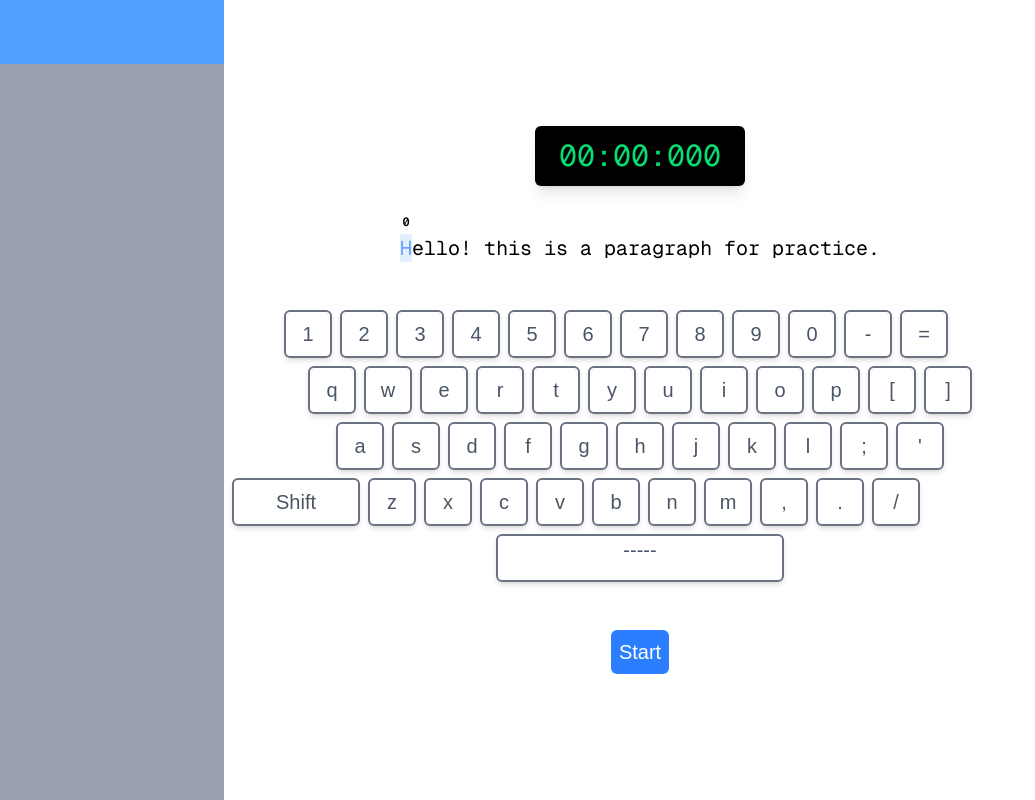
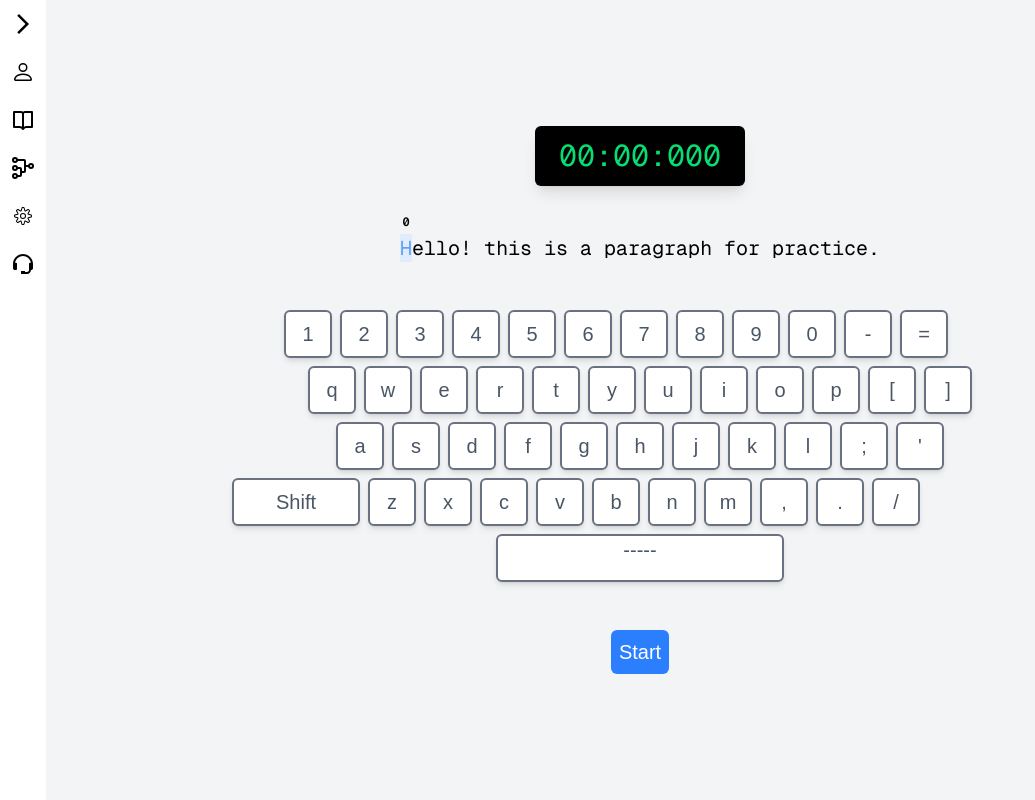
Before and after one commit to ErfanGh83/10fingertyping, a Next.js app: page /practice in a window 1280 px wide. Shown: the whole page, without its empty margins (0-1035 px from the left). Built offline with nearby package versions, Linux system fonts and the light colour scheme.

Commit message:
feat: added sidebar

```diff
--- a/src/app/practice/page.tsx
+++ b/src/app/practice/page.tsx
@@ -11,13 +11,11 @@ import ShiftContainer from '@/components/ShiftContainer'
 import DisplayParagraph from '@/components/DisplayParagraph'
 import { useTimer } from '@/hooks/useTimer'
 import Timer from '@/components/Timer'
-import { BsSpeedometer } from 'react-icons/bs'
-import { MdRestartAlt, MdSpeed } from 'react-icons/md'
-import { DiDart } from 'react-icons/di'
-import { TbTargetArrow } from 'react-icons/tb'
 import ResultBoard from '@/components/ResultBoard'
 import { BiStop } from 'react-icons/bi'
 import { VscDebugContinue } from 'react-icons/vsc'
+import Sidebar from '@/components/SideBar'
+import { MdRestartAlt } from 'react-icons/md'
 
 const Page = () => {
 
@@ -167,7 +165,7 @@ const Page = () => {
 
     return (
         <div
-            className='w-screen h-screen bg-white text-black relative'
+            className='w-screen h-screen bg-gray-100 text-black relative'
         >
             <div
                 className='size-full flex flex-col items-center justify-center gap-12'
@@ -224,7 +222,7 @@ const Page = () => {
                             onClick={handlePause}
                             className='size-12 flex items-center justify-center rounded-md text-xl text-white cursor-pointer bg-blue-500 hover:bg-blue-600'
                         >
-                            {running ? <BiStop size={30}/> : <VscDebugContinue size={30}/>}
+                            {running ? <BiStop size={30} /> : <VscDebugContinue size={30} />}
                         </button>
                     }
 
@@ -234,14 +232,12 @@ const Page = () => {
                             onClick={handleReset}
                             className='size-12 flex items-center justify-center rounded-md text-xl text-white cursor-pointer bg-red-500 hover:bg-red-600'
                         >
-                            <MdRestartAlt size={30}/>
+                            <MdRestartAlt size={30} />
                         </button>
                     }
                 </div>
 
-                <div className='w-56 h-screen flex flex-col items-center bg-gray-400 absolute z-11 top-0 left-0'>
-                    <div className='w-full h-16 bg-blue-400'></div>
-                </div>
+                <Sidebar />
             </div>
         </div>
     )
--- a/src/components/KeyContainer.tsx
+++ b/src/components/KeyContainer.tsx
@@ -12,7 +12,7 @@ const KeyContainer = ({ keyText, alt, isNext, pressedWrong }: Props) => {
 
     return (
         <button
-            className={`size-12 flex items-center justify-center text-xl rounded-md relative shadow-md
+            className={`size-12 flex items-center justify-center text-xl bg-white rounded-md relative shadow-md
                 ${pressedWrong ? 'border-red-500 text-red-500 border-4 font-bold' : isNext ? 'border-blue-500 text-blue-500 border-4 font-bold' : 'border-gray-500 text-gray-600 border-2'}`}
         >
             {alt ? alt : keyText}
--- a/src/components/ShiftContainer.tsx
+++ b/src/components/ShiftContainer.tsx
@@ -7,7 +7,7 @@ const ShiftContainer = ({ shiftIsNeeded, wrongKeyPressed }: Props) => {
 
     return (
         <button
-            className={`h-12 w-32 flex items-center justify-center text-xl rounded-md shadow-md
+            className={`h-12 w-32 flex items-center justify-center text-xl bg-white rounded-md shadow-md
                 ${shiftIsNeeded && wrongKeyPressed ? 'border-red-500 text-red-500 border-4 font-bold' : shiftIsNeeded?  'border-blue-500 text-blue-500 border-4 font-bold' : 'border-gray-500 text-gray-600 border-2'}`}
         >
             Shift
--- /dev/null
+++ b/src/components/SideBar.tsx
@@ -0,0 +1,83 @@
+import { useState } from "react";
+import { MdArrowForwardIos } from "react-icons/md";
+import { BsPerson } from "react-icons/bs";
+import { BiBookOpen, BiSupport } from "react-icons/bi";
+import { TbTournament } from "react-icons/tb";
+import { CiSettings } from "react-icons/ci";
+import Link from "next/link";
+
+export default function Sidebar() {
+    const [sideBarIsOpen, setSideBarIsOpen] = useState(false);
+
+    const menuItems = [
+        {
+            icon: <BsPerson size={24} />,
+            content: 'Dashboard',
+            link: '/dashboard'
+        },
+        {
+            icon: <BiBookOpen size={24} />,
+            content: 'Courses',
+            link: '/courses'
+        },
+        {
+            icon: <TbTournament size={24} />,
+            content: 'Tournament',
+            link: '/tournament'
+        },
+        {
+            icon: <CiSettings size={24} />,
+            content: 'Setting',
+            link: '/setting'
+        },
+        {
+            icon: <BiSupport size={24} />,
+            content: 'Support',
+            link: '/support'
+        },
+    ];
+
+    return (
+        <div
+            className={`h-screen flex flex-col items-center bg-white border-r-[2px] border-gray-100 overflow-hidden absolute top-0 left-0 z-20 transition-all duration-300 ${sideBarIsOpen ? "w-56" : "w-12"
+                }`}
+        >
+            {/* Toggle Button */}
+            <div className="w-full h-12 flex justify-end bg-white">
+                <button
+                    onClick={() => setSideBarIsOpen(!sideBarIsOpen)}
+                    className="size-12 flex items-center justify-center bg-white cursor-pointer"
+                >
+                    <MdArrowForwardIos
+                        size={24}
+                        className={`transition-transform duration-300 ${sideBarIsOpen ? "rotate-180" : ""
+                            }`}
+                    />
+                </button>
+            </div>
+
+            {/* Menu Items */}
+            {menuItems.map((item, idx) => (
+                <Link
+                    href={item.link}
+                    key={idx}
+                    className="w-full h-12 flex justify-end overflow-hidden hover:scale-105 hover:shadow-md transition-transform"
+                >
+                    {/* Smoothly expanding/closing content */}
+                    <div
+                        className={`transition-all duration-300 ease-in-out flex items-center bg-white ${sideBarIsOpen ? "w-44 opacity-100 px-2" : "w-0 opacity-0 px-0"
+                            }`}
+                    >
+                        <span className="whitespace-nowrap">{item.content}</span>
+                    </div>
+
+                    {/* Icon stays fixed */}
+                    <div className="size-12 flex items-center justify-center bg-white cursor-pointer">
+                        {item.icon}
+                    </div>
+                </Link>
+            ))}
+
+        </div>
+    );
+}
--- a/src/components/SpaceBarContainer.tsx
+++ b/src/components/SpaceBarContainer.tsx
@@ -7,7 +7,7 @@ const SpaceBarContainer = ({ isNext, pressedWrong }: Props) => {
 
     return (
         <button
-            className={`h-12 w-72 flex items-start justify-center text-xl rounded-md shadow-md
+            className={`h-12 w-72 flex items-start justify-center text-xl bg-white rounded-md shadow-md
                 ${pressedWrong ? 'border-red-500 text-red-500 border-4' : isNext ? 'border-blue-500 text-blue-500 border-4' : 'border-gray-500 text-gray-600 border-2'}`}
         >
             -----
```
